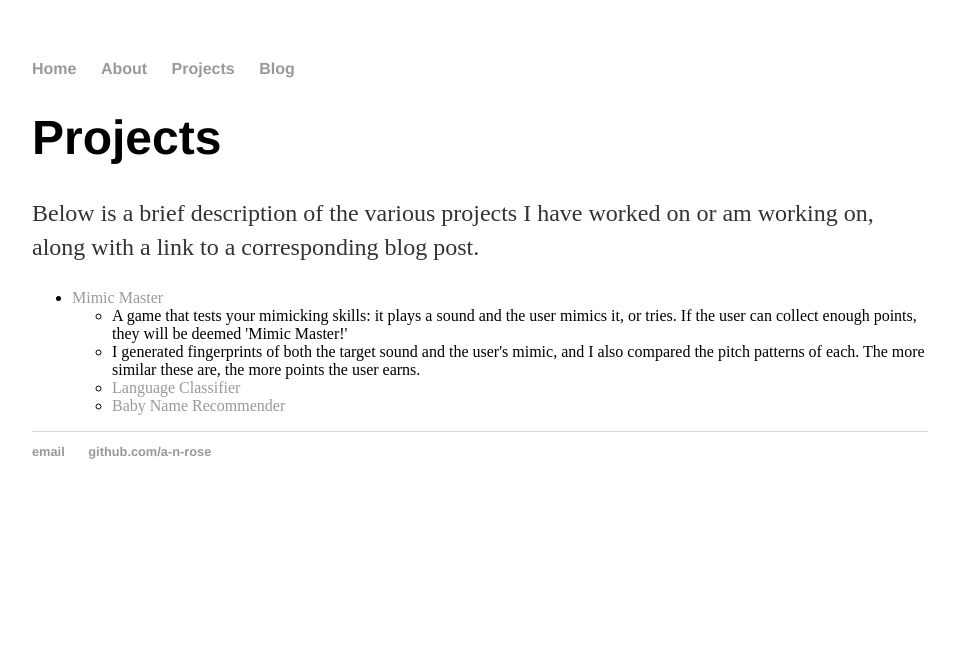
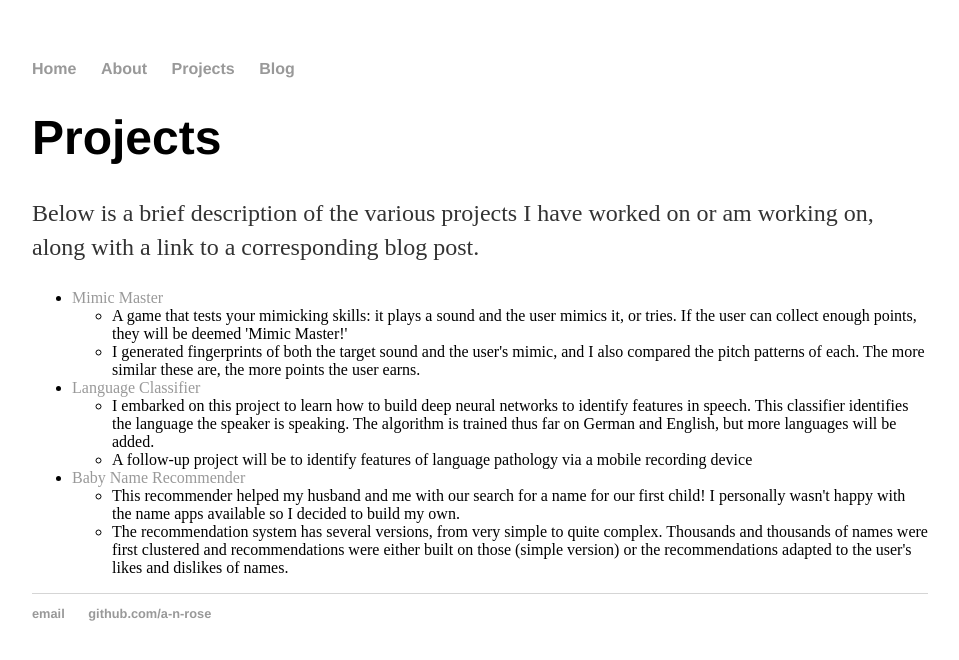
Before and after one commit to a-n-rose/a-n-rose.github.io, a Jekyll site: the page built from projects/index.html, in a window 1280 px wide. Shown: the top 660 px of the page, without its empty margins (160-1119 px from the left). Built offline with Jekyll 4.4.1, drawn with Linux system fonts in a browser that asks for light colours.

Commit message:
Update index.html

```diff
--- a/projects/index.html
+++ b/projects/index.html
@@ -13,7 +13,16 @@ title: Aislyn's Projects
 				<ul class="project_description">
 					<li>A game that tests your mimicking skills: it plays a sound and the user mimics it, or tries. If the user can collect enough points, they will be deemed 'Mimic Master!'</li>
 					<li>I generated fingerprints of both the target sound and the user's mimic, and I also compared the pitch patterns of each. The more similar these are, the more points the user earns.</li>
+					</ul>
 				<li><a href="/projects/language-classifier">Language Classifier</a></li>
+				<ul class="project_description">
+					<li>I embarked on this project to learn how to build deep neural networks to identify features in speech. This classifier identifies the language the speaker is speaking. The algorithm is trained thus far on German and English, but more languages will be added.</li>
+					<li>A follow-up project will be to identify features of language pathology via a mobile recording device</li>
+					</ul>
 				<li><a href="/projects/babyname-recommender">Baby Name Recommender</a></li>
+				<ul class="project_description">
+					<li>This recommender helped my husband and me with our search for a name for our first child! I personally wasn't happy with the name apps available so I decided to build my own.</li>
+					<li>The recommendation system has several versions, from very simple to quite complex. Thousands and thousands of names were first clustered and recommendations were either built on those (simple version) or the recommendations adapted to the user's likes and dislikes of names.</li>
+					</ul>
 				</ul>
 		</div>
```
